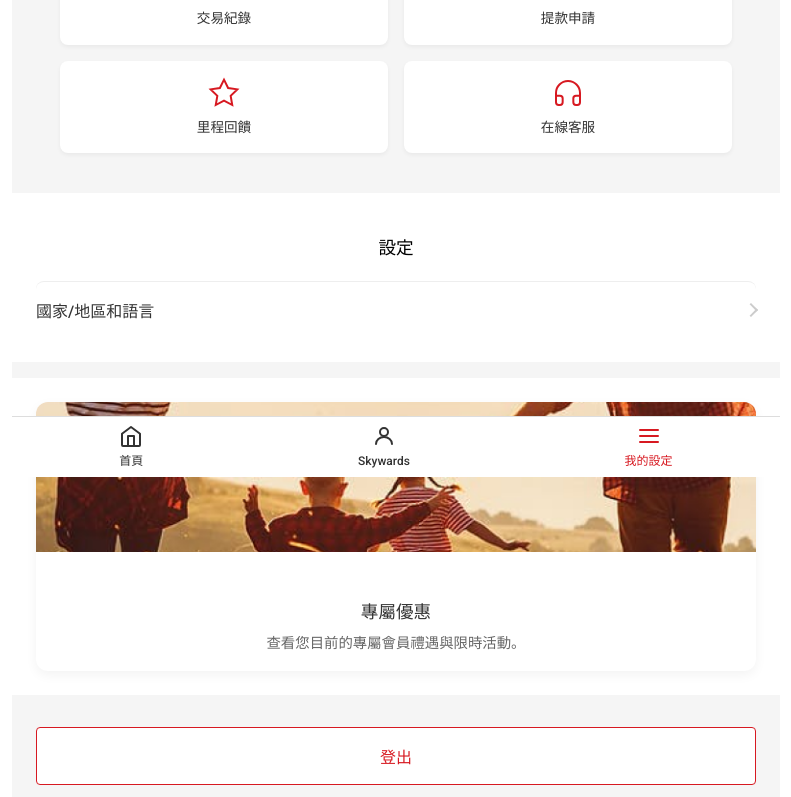
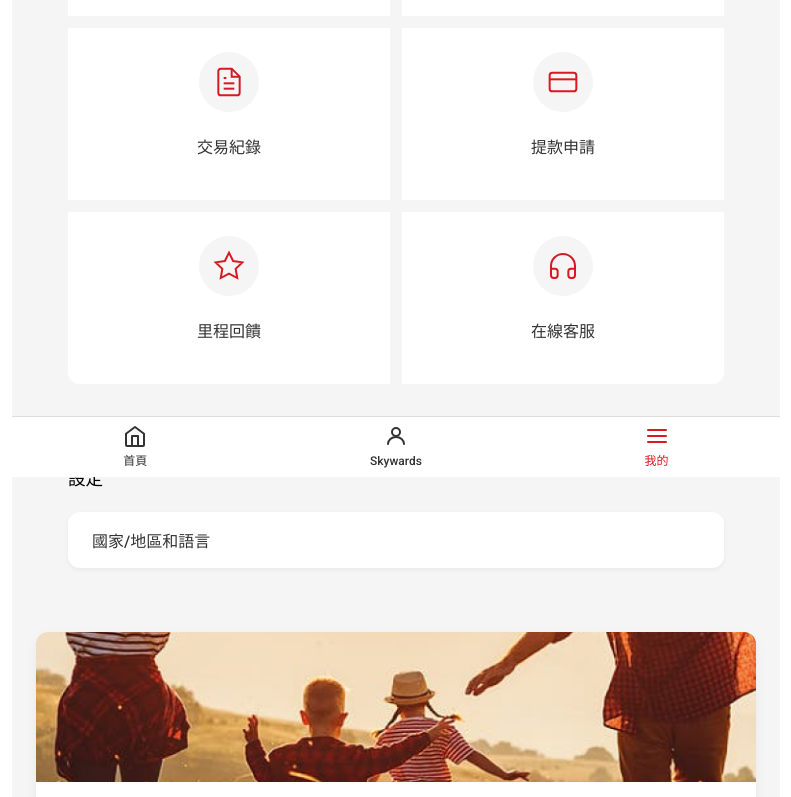
Before and after one commit to 13g7895123/bonus.ecommerce, a Vue app in the folder frontend/: page /settings in a window 1280 px wide. Shown: the part 323-1120 px from the top of the page, without its empty margins (244-1035 px from the left). Built offline with nearby package versions, Linux system fonts and the light colour scheme; a web font is replaced by a local one.

Commit message:
feat: 調整登入頁面結構與樣式，改善使用者體驗；新增登出功能於設定頁面

```diff
--- a/frontend/src/App.vue
+++ b/frontend/src/App.vue
@@ -156,7 +156,7 @@ const goBack = () => {
           <line x1="3" y1="12" x2="21" y2="12"/>
           <line x1="3" y1="18" x2="21" y2="18"/>
         </svg>
-        <span class="nav-label">我的設定</span>
+        <span class="nav-label">我的</span>
       </router-link>
     </footer>
   </div>
--- a/frontend/src/views/Login.vue
+++ b/frontend/src/views/Login.vue
@@ -64,17 +64,19 @@ const handleLogin = async () => {
       <AuthHeader title="登錄阿聯酋航空" description="每次跟我們或合作夥伴聯乘都能賺取哩程數。還能使用 Skywards 會員哩程數換取各種獎勵。" />
 
       <div class="login-form">
-        <AppInput v-model="email" type="email" placeholder="電子郵件" />
+        <form @submit.prevent="handleLogin">
+          <AppInput v-model="email" type="email" placeholder="電子郵件" autocomplete="email" />
           <div class="password-group">
-          <AppInput v-model="password" type="password" placeholder="密碼" />
+            <AppInput v-model="password" type="password" placeholder="密碼" autocomplete="current-password" />
             <router-link to="/forgot-password" class="forgot-password">忘記您的密碼了嗎?</router-link>
           </div>
 
           <p v-if="errorMessage" class="error-msg">{{ errorMessage }}</p>
 
-        <button class="login-submit-btn" :disabled="loading" @click="handleLogin">
+          <button type="submit" class="login-submit-btn" :disabled="loading">
             {{ loading ? '登入中...' : '登入' }}
           </button>
+        </form>
 
         <hr class="login-divider" />
 
--- a/frontend/src/views/Settings.vue
+++ b/frontend/src/views/Settings.vue
@@ -1,3 +1,15 @@
+<script setup>
+import { useRouter } from 'vue-router'
+
+const router = useRouter()
+
+const handleLogout = () => {
+    localStorage.removeItem('token')
+    localStorage.removeItem('user')
+    router.push('/login')
+}
+</script>
+
 <template>
   <div class="settings-page">
     <div class="settings-header">
@@ -10,24 +22,29 @@
 
     <!-- 旅行必需品區塊 -->
     <div class="section" style="background-color: transparent;">
-      <h3 class="section-title" style="padding-left: 1.5rem;">旅行必需品</h3>
-      <div class="essentials-grid" style="padding: 0 1.5rem;">
+      <h3 class="section-title">旅行必需品</h3>
+      <div class="essentials-grid" style="padding: 0 2rem;">
         <router-link to="/identity-verification" class="essential-card">
+          <div class="icon-circle">
             <svg class="card-icon" viewBox="0 0 24 24" width="28" height="28" stroke="#d71921" stroke-width="1.5" fill="none">
               <rect x="3" y="4" width="18" height="16" rx="2" />
               <circle cx="12" cy="10" r="3" />
               <path d="M12 16a6 6 0 0 0-6 3v1h12v-1a6 6 0 0 0-6-3z" />
             </svg>
+          </div>
           <p class="card-text">實名認證</p>
         </router-link>
         <router-link to="/my-mail" class="essential-card">
+          <div class="icon-circle">
             <svg class="card-icon" viewBox="0 0 24 24" width="28" height="28" stroke="#d71921" stroke-width="1.5" fill="none">
               <path d="M4 4h16c1.1 0 2 .9 2 2v12c0 1.1-.9 2-2 2H4c-1.1 0-2-.9-2-2V6c0-1.1.9-2 2-2z"></path>
               <polyline points="22,6 12,13 2,6"></polyline>
             </svg>
+          </div>
           <p class="card-text">我的信件</p>
         </router-link>
         <router-link to="/transactions" class="essential-card">
+          <div class="icon-circle">
             <svg viewBox="0 0 24 24" width="28" height="28" stroke="#d71921" stroke-width="1.5" fill="none" class="card-icon">
               <path d="M14 2H6a2 2 0 0 0-2 2v16a2 2 0 0 0 2 2h12a2 2 0 0 0 2-2V8z"></path>
               <polyline points="14 2 14 8 20 8"></polyline>
@@ -35,43 +52,51 @@
               <line x1="16" y1="17" x2="8" y2="17"></line>
               <polyline points="10 9 9 9 8 9"></polyline>
             </svg>
+          </div>
           <p class="card-text">交易紀錄</p>
         </router-link>
         <router-link to="/withdrawal/set-password" class="essential-card">
+          <div class="icon-circle">
              <svg viewBox="0 0 24 24" width="28" height="28" stroke="#d71921" stroke-width="1.5" fill="none" class="card-icon">
               <rect x="2" y="5" width="20" height="14" rx="2" />
               <line x1="2" y1="10" x2="22" y2="10" />
               <path d="M12 15h.01"/>
             </svg>
+          </div>
           <p class="card-text">提款申請</p>
         </router-link>
         <router-link to="/mileage-rewards" class="essential-card">
+          <div class="icon-circle">
              <svg viewBox="0 0 24 24" width="28" height="28" stroke="#d71921" stroke-width="1.5" fill="none" class="card-icon">
                <polygon points="12 2 15.09 8.26 22 9.27 17 14.14 18.18 21.02 12 17.77 5.82 21.02 7 14.14 2 9.27 8.91 8.26 12 2"></polygon>
              </svg>
+          </div>
           <p class="card-text">里程回饋</p>
         </router-link>
         <router-link to="/customer-service" class="essential-card">
+          <div class="icon-circle">
              <svg viewBox="0 0 24 24" width="28" height="28" stroke="#d71921" stroke-width="1.5" fill="none" class="card-icon">
                <path d="M3 18v-6a9 9 0 0 1 18 0v6"></path>
                <path d="M21 19a2 2 0 0 1-2 2h-1a2 2 0 0 1-2-2v-3a2 2 0 0 1 2-2h3zM3 19a2 2 0 0 0 2 2h1a2 2 0 0 0 2-2v-3a2 2 0 0 0-2-2H3z"></path>
              </svg>
+          </div>
           <p class="card-text">在線客服</p>
         </router-link>
       </div>
     </div>
 
-    <!-- 設定區塊 -->
-    <div class="section">
-      <h3 class="section-title">設定</h3>
-      <button class="setting-item-btn">
+    <!-- 設定區塊 (標題再次顯示) -->
+    <div class="section" style="background-color: transparent;">
+      <h3 class="section-title" style="padding-left: 2rem;">設定</h3>
+      <div style="padding: 0 2rem;">
+        <button class="settings-rounded-btn">
           <span class="btn-label">國家/地區和語言</span>
-        <span class="arrow-right-icon"></span>
         </button>
+      </div>
     </div>
 
     <!-- 通告卡片區塊 -->
-    <div class="section">
+    <div class="section" style="background-color: transparent; padding: 1.5rem;">
       <div class="promo-card">
         <img src="/upgrade-bg.png" alt="Promo" class="promo-image" />
         <div class="promo-content">
@@ -83,7 +108,7 @@
 
     <!-- 登出按鈕 -->
     <div class="logout-container">
-      <button class="logout-btn">登出</button>
+      <button class="logout-btn" @click="handleLogout">登出</button>
     </div>
   </div>
 </template>
@@ -144,12 +169,16 @@
   font-weight: 700;
   margin-bottom: 1.25rem;
   color: #000;
+  text-align: left; /* Ensure left alignment */
 }
 
 .essentials-grid {
   display: grid;
   grid-template-columns: repeat(2, 1fr);
-  gap: 1rem;
+  gap: 12px;
+  /* Removed background-color: #e5e5e5; to remove the extra background/border effect */
+  /* border-radius: 12px; */ /* Handled by individual items now */
+  /* overflow: hidden; */
 }
 
 .essential-card {
@@ -157,36 +186,61 @@
   flex-direction: column;
   align-items: center;
   justify-content: center;
-  padding: 1rem 0.5rem;
+  padding: 1.5rem 0.5rem;
   background-color: #ffffff;
-  border-radius: 8px;
   text-align: center;
   text-decoration: none;
   color: #333;
-  box-shadow: 0 2px 4px rgba(0,0,0,0.05); /* Added subtle shadow */
+  width: 100%; /* Ensure full width */
+  box-sizing: border-box; /* Include padding in width */
+
+  /* Remove radius and shadow for inner items */
+  border-radius: 0;
+  box-shadow: none;
+}
+
+/* Specific corner rounding */
+.essential-card:nth-child(1) {
+  border-top-left-radius: 12px;
+}
+.essential-card:nth-child(2) {
+  border-top-right-radius: 12px;
+}
+.essential-card:nth-child(5) {
+  border-bottom-left-radius: 12px;
+}
+.essential-card:nth-child(6) {
+  border-bottom-right-radius: 12px;
+}
+
+.icon-circle {
+  display: flex;
+  align-items: center;
+  justify-content: center;
+  width: 60px;
+  height: 60px;
+  background-color: #f5f5f5;
+  border-radius: 50%;
+  margin-bottom: 0.5rem;
 }
 
 .card-icon {
   width: 32px;
   height: 32px;
-  margin-bottom: 0.5rem;
 }
 
-.card-text {
-  font-size: 0.85rem;
-  font-weight: 500;
-  margin: 0;
-}
-
-.setting-item-btn {
+.settings-rounded-btn {
   width: 100%;
+  /* Removed max-width: 400px; so it matches the grid width */
+  /* Removed margin: 0 auto; */
   display: flex;
   justify-content: space-between;
   align-items: center;
-  padding: 1rem 0;
-  background: none;
+  padding: 1rem 1.5rem;
+  background-color: #ffffff;
   border: none;
-  border-top: 1px solid #eee;
+  border-radius: 12px; /* Match grid radius */
+  box-shadow: 0 2px 5px rgba(0,0,0,0.05);
   cursor: pointer;
   font-size: 1rem;
   color: #333;
@@ -235,13 +289,18 @@
 
 .logout-btn {
   width: 100%;
-  padding: 1rem;
-  background-color: #ffffff;
-  color: #d71921;
-  border: 1px solid #d71921;
+  padding: 1.2rem;
+  background-color: transparent;
+  color: #000000; /* Black text */
+  border: 1px solid #000000; /* Black border */
   border-radius: 4px;
-  font-size: 1rem;
+  font-size: 1.25rem; /* Larger font */
   font-weight: 700;
   cursor: pointer;
+  transition: background-color 0.2s;
+}
+
+.logout-btn:hover {
+  background-color: #f0f0f0;
 }
 </style>
```
Lines whose indentation alone changed are shown as unchanged.
